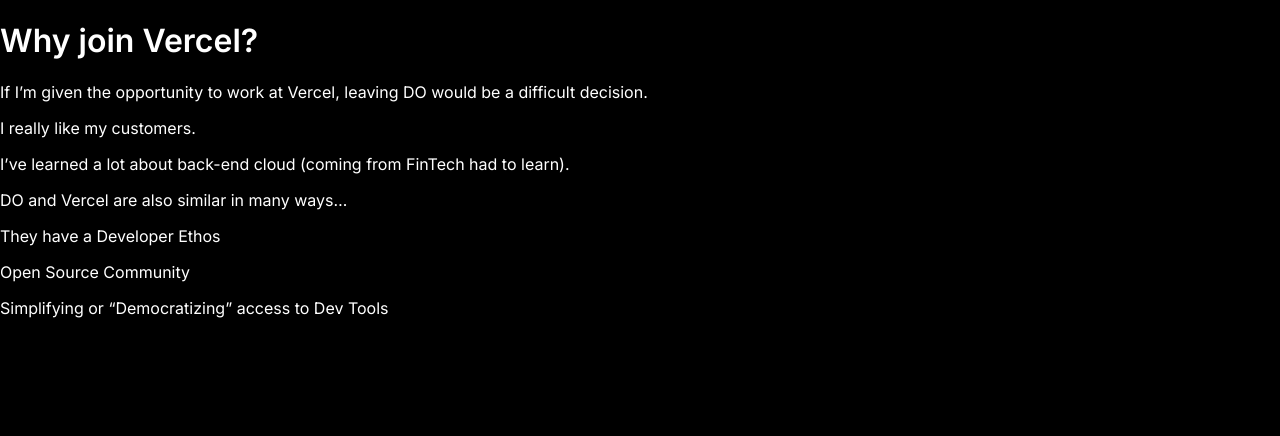
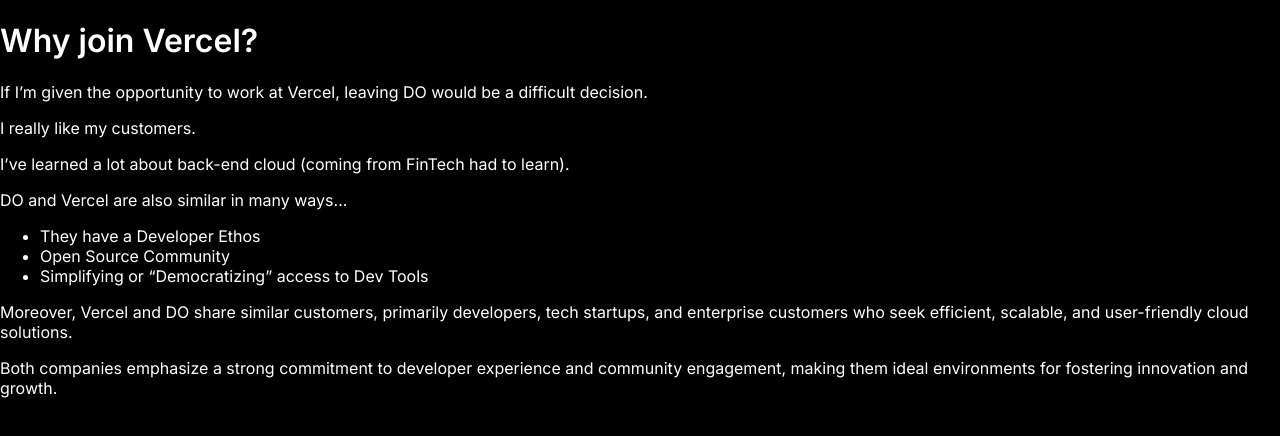
Before and after one commit to ralphieninefo/hire-raphael-nextjs, a Next.js app: page /why-join-vercel in a window 1280 px wide. Shown: the top 436 px of the page. Built offline with nearby package versions, Linux system fonts and the light colour scheme; a web font is replaced by a local one.

Commit message:
Update Why Join Vercel page to include enterprise customers

```diff
--- a/pages/why-join-vercel.js
+++ b/pages/why-join-vercel.js
@@ -12,10 +12,14 @@
         <p>If I’m given the opportunity to work at Vercel, leaving DO would be a difficult decision.</p>
         <p>I really like my customers.</p>
         <p>I’ve learned a lot about back-end cloud (coming from FinTech had to learn).</p>
-        <p>DO and Vercel are also similar in many ways…</p>
-        <p>They have a Developer Ethos</p>
-        <p>Open Source Community</p>
-        <p>Simplifying or “Democratizing” access to Dev Tools</p>
+        <p>DO and Vercel are also similar in many ways...</p>
+        <ul>
+          <li>They have a Developer Ethos</li>
+          <li>Open Source Community</li>
+          <li>Simplifying or “Democratizing” access to Dev Tools</li>
+        </ul>
+        <p>Moreover, Vercel and DO share similar customers, primarily developers, tech startups, and enterprise customers who seek efficient, scalable, and user-friendly cloud solutions.</p>
+        <p>Both companies emphasize a strong commitment to developer experience and community engagement, making them ideal environments for fostering innovation and growth.</p>
       </main>
     </div>
   );
```
